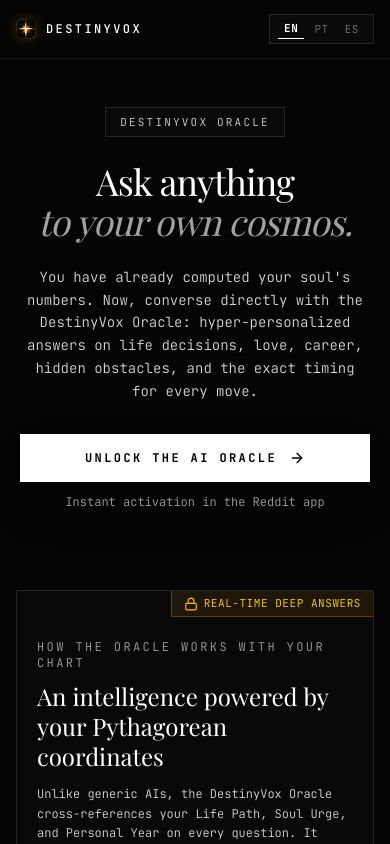
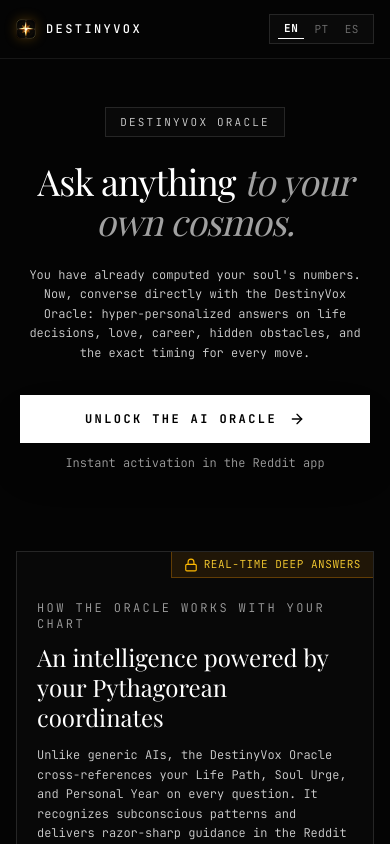
Before and after one commit to felipedutrag/destinyvox, a Next.js app: page / in a window 390 px wide. Shown: the top 844 px of the page. Built offline with nearby package versions, Linux system fonts and the light colour scheme; a web font is replaced by a local one.

Commit message:
chore: update project assets and logic [2026-09-11 05:08:30]

```diff
--- a/src/components/App.tsx
+++ b/src/components/App.tsx
@@ -460,11 +460,11 @@ export function App() {
         </div>
 
         <h1 className="font-editorial text-4xl sm:text-6xl md:text-7xl font-normal leading-[1.12] sm:leading-[1.08] tracking-tight text-white">
-          {t.heroTitleLine1} <br />
+          {t.heroTitleLine1}{" "}
           <span className="italic text-neutral-400">{t.heroTitleLine2}</span>
         </h1>
 
-        <p className="font-mono font-light text-sm sm:text-base md:text-lg lg:text-xl text-neutral-300 max-w-2xl sm:max-w-3xl md:max-w-4xl mx-auto leading-relaxed">
+        <p className="font-mono font-light text-xs sm:text-base md:text-lg lg:text-xl text-neutral-300 max-w-2xl sm:max-w-3xl md:max-w-4xl mx-auto leading-relaxed">
           {t.heroDescription}
         </p>
 
```
